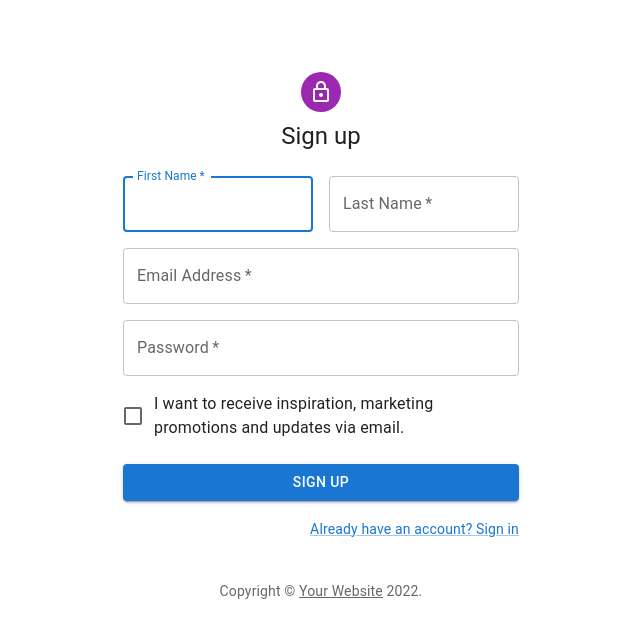
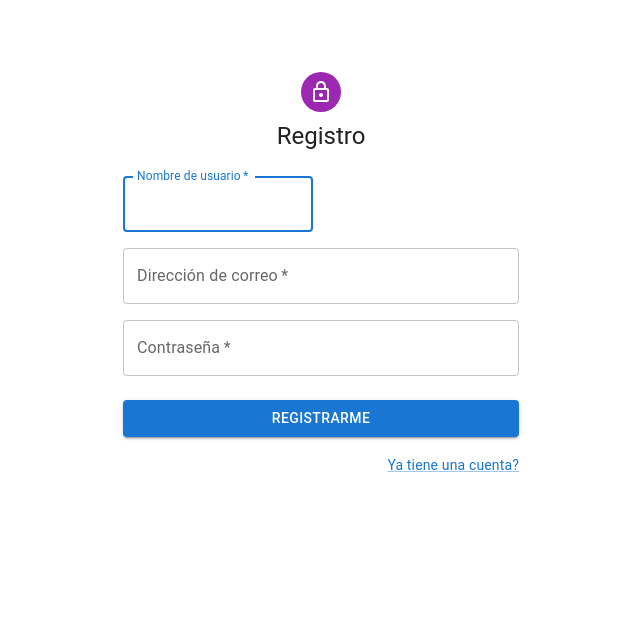
Before and after one commit to alejandropl07/client-management, a React (Create React App) app: page /registration in a window 1280 px wide. Shown: the top 638 px of the page, without its empty margins (319-959 px from the left). Built offline with nearby package versions, Linux system fonts and the light colour scheme.

Commit message:
Register

```diff
--- a/src/actions/clientsAction.js
+++ b/src/actions/clientsAction.js
@@ -1,4 +1,4 @@
-import { GET_CLIENTS } from "../types";
+import { GET_CLIENTS, CREATE_CLIENT,  UPDATE_CLIENT, DELETE_CLIENT } from "../types";
 
 export const getClientsSuccess = (clients) => ({
   type: GET_CLIENTS,
--- a/src/actions/userAction.js
+++ b/src/actions/userAction.js
@@ -26,3 +26,7 @@ export const loginSuccess = (user) => ({
   type: LOGIN,
   payload: user,
 });
+
+export const registerSuccess = () => ({
+  type: REGISTER,
+});
--- /dev/null
+++ b/src/components/Client.js
@@ -0,0 +1,61 @@
+import React from "react";
+import { useDispatch } from "react-redux";
+import { Link } from "react-router-dom";
+import Swal from "sweetalert2";
+import DeleteIcon from "@mui/icons-material/Delete";
+import IconButton from "@mui/material/IconButton";
+import Stack from "@mui/material/Stack";
+
+//import { deleteClientAction } from "../actions/clientsAction";
+
+const Client = ({ client }) => {
+  const dispatch = useDispatch();
+
+  const deleteClient = (id) => {
+    // Confirmacion de Sweet Alert
+
+    Swal.fire({
+      title: "Está seguro?",
+      text: "No podrá revertir esta acción!",
+      icon: "warning",
+      showCancelButton: true,
+      confirmButtonColor: "#3085d6",
+      cancelButtonColor: "#d33",
+      confirmButtonText: "Sí, eliminar!",
+      cancelButtonText: "Cancelar",
+    }).then((result) => {
+      if (result.isConfirmed) {
+        Swal.fire("Eliminado!", "El cliente ha sido eliminado.", "success");
+        console.log(id);
+       // dispatch(deleteClientAction(id));
+      }
+    });
+  };
+
+  return (
+    <tr>
+      <td>{client.identificacion}</td>
+      <td>
+        <Link
+          to={`/clients/editar/${client.id}`}
+          className="btn btn-primary mr-2"
+        >
+          Editar
+        </Link>
+        <Stack direction="row" spacing={1}>
+          <IconButton aria-label="delete">
+            <DeleteIcon />
+          </IconButton>
+        </Stack>
+        <button
+          className="btn btn-danger"
+          onClick={() => deleteClient(client.id)}
+        >
+          Eliminar
+        </button>
+      </td>
+    </tr>
+  );
+};
+
+export default Client;
--- a/src/components/Registration.js
+++ b/src/components/Registration.js
@@ -1,41 +1,47 @@
-import * as React from 'react';
-import Avatar from '@mui/material/Avatar';
-import Button from '@mui/material/Button';
-import CssBaseline from '@mui/material/CssBaseline';
-import TextField from '@mui/material/TextField';
-import FormControlLabel from '@mui/material/FormControlLabel';
-import Checkbox from '@mui/material/Checkbox';
-import Link from '@mui/material/Link';
-import Grid from '@mui/material/Grid';
-import Box from '@mui/material/Box';
-import LockOutlinedIcon from '@mui/icons-material/LockOutlined';
-import Typography from '@mui/material/Typography';
-import Container from '@mui/material/Container';
-import { createTheme, ThemeProvider } from '@mui/material/styles';
-
-function Copyright(props) {
-  return (
-    <Typography variant="body2" color="text.secondary" align="center" {...props}>
-      {'Copyright © '}
-      <Link color="inherit" href="https://mui.com/">
-        Your Website
-      </Link>{' '}
-      {new Date().getFullYear()}
-      {'.'}
-    </Typography>
-  );
-}
+import * as React from "react";
+import Avatar from "@mui/material/Avatar";
+import Button from "@mui/material/Button";
+import CssBaseline from "@mui/material/CssBaseline";
+import TextField from "@mui/material/TextField";
+import FormControlLabel from "@mui/material/FormControlLabel";
+import Checkbox from "@mui/material/Checkbox";
+import Link from "@mui/material/Link";
+import Grid from "@mui/material/Grid";
+import Box from "@mui/material/Box";
+import LockOutlinedIcon from "@mui/icons-material/LockOutlined";
+import Typography from "@mui/material/Typography";
+import Container from "@mui/material/Container";
+import { createTheme, ThemeProvider } from "@mui/material/styles";
+import clientAxios from "../config/axios";
+import { registerSuccess } from "../actions/userAction";
+import { useDispatch } from "react-redux";
+import { useNavigate } from "react-router-dom";
 
 const theme = createTheme();
 
 export default function Registration() {
-  const handleSubmit = (event) => {
+  const navigate = useNavigate();
+  const dispatch = useDispatch();
+
+  const register = () => dispatch(registerSuccess());
+
+  const handleSubmit = async (event) => {
     event.preventDefault();
     const data = new FormData(event.currentTarget);
-    console.log({
-      email: data.get('email'),
-      password: data.get('password'),
-    });
+    await clientAxios
+      .post("api/Authenticate/register", {
+        username: data.get("username"),
+        email: data.get("email"),
+        password: data.get("password"),
+      })
+      .then((response) => {
+        register();
+        console.log(response);
+        navigate("/");
+      })
+      .catch((error) => {
+        console.log(error);
+      });
   };
 
   return (
@@ -45,38 +51,33 @@ export default function Registration() {
         <Box
           sx={{
             marginTop: 8,
-            display: 'flex',
-            flexDirection: 'column',
-            alignItems: 'center',
+            display: "flex",
+            flexDirection: "column",
+            alignItems: "center",
           }}
         >
-          <Avatar sx={{ m: 1, bgcolor: 'secondary.main' }}>
+          <Avatar sx={{ m: 1, bgcolor: "secondary.main" }}>
             <LockOutlinedIcon />
           </Avatar>
           <Typography component="h1" variant="h5">
-            Sign up
+            Registro
           </Typography>
-          <Box component="form" noValidate onSubmit={handleSubmit} sx={{ mt: 3 }}>
+          <Box
+            component="form"
+            noValidate
+            onSubmit={handleSubmit}
+            sx={{ mt: 3 }}
+          >
             <Grid container spacing={2}>
               <Grid item xs={12} sm={6}>
                 <TextField
                   autoComplete="given-name"
-                  name="firstName"
+                  name="username"
                   required
                   fullWidth
-                  id="firstName"
-                  label="First Name"
+                  id="username"
+                  label="Nombre de usuario"
                   autoFocus
-                />
-              </Grid>
-              <Grid item xs={12} sm={6}>
-                <TextField
-                  required
-                  fullWidth
-                  id="lastName"
-                  label="Last Name"
-                  name="lastName"
-                  autoComplete="family-name"
                 />
               </Grid>
               <Grid item xs={12}>
@@ -84,7 +85,7 @@ export default function Registration() {
                   required
                   fullWidth
                   id="email"
-                  label="Email Address"
+                  label="Dirección de correo"
                   name="email"
                   autoComplete="email"
                 />
@@ -94,16 +95,10 @@ export default function Registration() {
                   required
                   fullWidth
                   name="password"
-                  label="Password"
+                  label="Contraseña"
                   type="password"
                   id="password"
                   autoComplete="new-password"
-                />
-              </Grid>
-              <Grid item xs={12}>
-                <FormControlLabel
-                  control={<Checkbox value="allowExtraEmails" color="primary" />}
-                  label="I want to receive inspiration, marketing promotions and updates via email."
                 />
               </Grid>
             </Grid>
@@ -113,18 +108,17 @@ export default function Registration() {
               variant="contained"
               sx={{ mt: 3, mb: 2 }}
             >
-              Sign Up
+              Registrarme
             </Button>
             <Grid container justifyContent="flex-end">
               <Grid item>
-                <Link href="#" variant="body2">
-                  Already have an account? Sign in
+                <Link href="/" variant="body2">
+                  Ya tiene una cuenta?
                 </Link>
               </Grid>
             </Grid>
           </Box>
         </Box>
-        <Copyright sx={{ mt: 5 }} />
       </Container>
     </ThemeProvider>
   );
--- a/src/reducers/userReducer.js
+++ b/src/reducers/userReducer.js
@@ -17,6 +17,12 @@ export default function (state = initialState, action) {
         user:   action.payload,
       };
 
+      case REGISTER:
+      return {
+        ...state,
+        error: null,
+      };
+
     default:
       return state;
   }
--- a/src/types/index.js
+++ b/src/types/index.js
@@ -2,3 +2,6 @@ export  const   LOGIN  =   'LOGIN';
 export  const   REGISTER  =   'REGISTER';
 
 export  const   GET_CLIENTS  =   'GET_CLIENTS';
+export  const   CREATE_CLIENT  =   'GET_CLIENTS';
+export  const   UPDATE_CLIENT  =   'GET_CLIENTS';
+export  const   DELETE_CLIENT  =   'GET_CLIENTS';
```
Also changed, not shown: src/components/List.js (+45 -26 lines).
